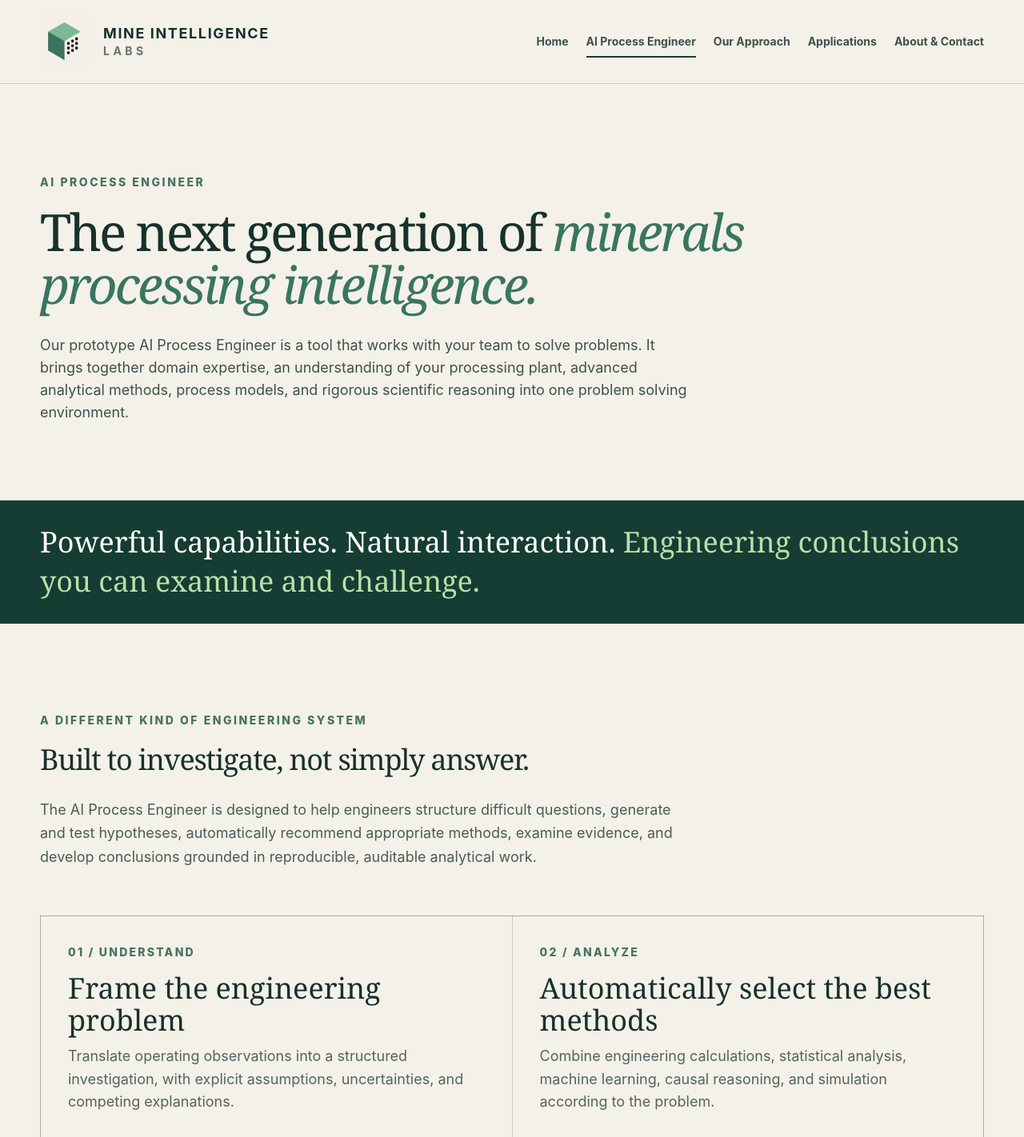
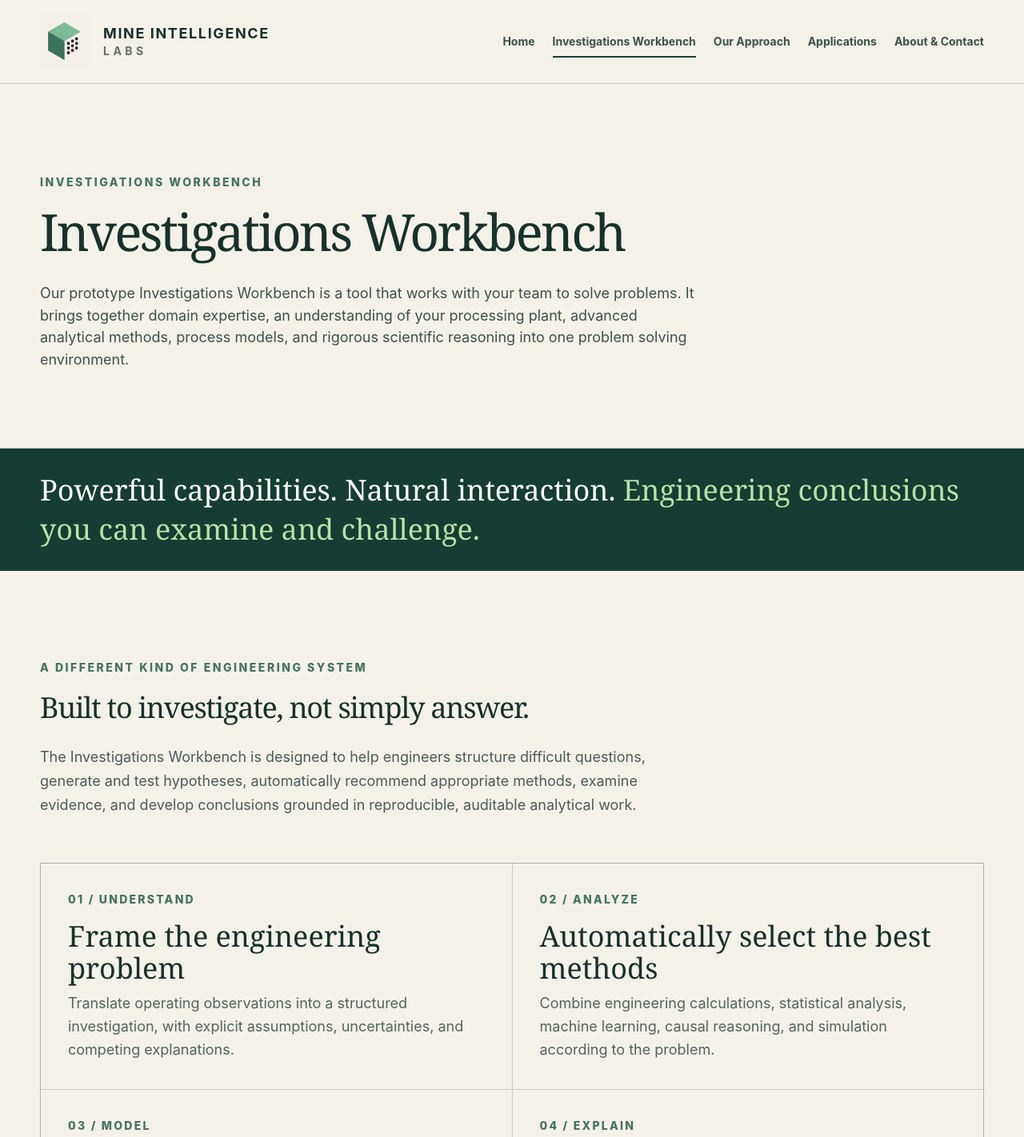
Before and after one commit to jacfourie-bot/mine-intelligence-labs-website, a plain HTML site: page process-engineer.html in a window 1280 px wide. Shown: the top 1422 px of the page at 80% size. Drawn offline with Linux system fonts and the light colour scheme.

Commit message:
Rename product page to Investigations Workbench

```diff
--- a/process-engineer.html
+++ b/process-engineer.html
@@ -1,7 +1,7 @@
-<!doctype html><html lang="en"><head><meta charset="utf-8"><meta name="viewport" content="width=device-width,initial-scale=1"><meta name="description" content="Frontier Mine Intelligence is a research-led AI process engineer for complex minerals processing investigations."><title>AI Process Engineer | Mine Intelligence Labs</title><link rel="stylesheet" href="assets/style.css"><link rel="icon" href="assets/mine-intelligence-logo.png" type="image/png"></head><body>
-<header><div class="nav"><a class="brand" href="index.html" aria-label="Mine Intelligence Labs home"><img class="mark" src="assets/mine-intelligence-logo.png" alt=""><span>MINE INTELLIGENCE<small>LABS</small></span></a><button class="menu" type="button" aria-label="Toggle navigation" aria-expanded="false">Menu ☰</button><nav class="links" aria-label="Main navigation"><a href="index.html">Home</a><a href="process-engineer.html" class="active" aria-current="page">AI Process Engineer</a><a href="approach.html">Our Approach</a><a href="applications.html">Applications</a><a href="about.html">About &amp; Contact</a></nav></div></header>
-<main><section class="page-hero"><div class="wrap"><p class="eyebrow">AI Process Engineer</p><h1>The next generation of <em>minerals processing intelligence.</em></h1><p class="intro">Our prototype AI Process Engineer is a tool that works with your team to solve problems. It brings together domain expertise, an understanding of your processing plant, advanced analytical methods, process models, and rigorous scientific reasoning into one problem solving environment.</p></div></section>
+<!doctype html><html lang="en"><head><meta charset="utf-8"><meta name="viewport" content="width=device-width,initial-scale=1"><meta name="description" content="Investigations Workbench is a research-led tool for complex minerals processing investigations."><title>Investigations Workbench | Mine Intelligence Labs</title><link rel="stylesheet" href="assets/style.css"><link rel="icon" href="assets/mine-intelligence-logo.png" type="image/png"></head><body>
+<header><div class="nav"><a class="brand" href="index.html" aria-label="Mine Intelligence Labs home"><img class="mark" src="assets/mine-intelligence-logo.png" alt=""><span>MINE INTELLIGENCE<small>LABS</small></span></a><button class="menu" type="button" aria-label="Toggle navigation" aria-expanded="false">Menu ☰</button><nav class="links" aria-label="Main navigation"><a href="index.html">Home</a><a href="process-engineer.html" class="active" aria-current="page">Investigations Workbench</a><a href="approach.html">Our Approach</a><a href="applications.html">Applications</a><a href="about.html">About &amp; Contact</a></nav></div></header>
+<main><section class="page-hero"><div class="wrap"><p class="eyebrow">Investigations Workbench</p><h1>Investigations Workbench</h1><p class="intro">Our prototype Investigations Workbench is a tool that works with your team to solve problems. It brings together domain expertise, an understanding of your processing plant, advanced analytical methods, process models, and rigorous scientific reasoning into one problem solving environment.</p></div></section>
 <div class="band"><div class="wrap"><p>Powerful capabilities. Natural interaction. <strong>Engineering conclusions you can examine and challenge.</strong></p></div></div>
-<section class="section"><div class="wrap"><p class="eyebrow">A different kind of engineering system</p><h2>Built to investigate, not simply answer.</h2><p class="lead">The AI Process Engineer is designed to help engineers structure difficult questions, generate and test hypotheses, automatically recommend appropriate methods, examine evidence, and develop conclusions grounded in reproducible, auditable analytical work.</p><div class="grid two"><article class="card"><div class="number">01 / UNDERSTAND</div><h3>Frame the engineering problem</h3><p>Translate operating observations into a structured investigation, with explicit assumptions, uncertainties, and competing explanations.</p></article><article class="card"><div class="number">02 / ANALYZE</div><h3>Automatically select the best methods</h3><p>Combine engineering calculations, statistical analysis, machine learning, causal reasoning, and simulation according to the problem.</p></article><article class="card"><div class="number">03 / MODEL</div><h3>Build fit-for-purpose representations</h3><p>Use the simplest process model capable of supporting reliable inference, increasing fidelity only where the investigation requires it.</p></article><article class="card"><div class="number">04 / EXPLAIN</div><h3>Make the analytical path visible</h3><p>Expose the evidence, calculations, model assumptions, and reasoning behind each conclusion so engineers can scrutinize the result.</p></article></div></div></section>
+<section class="section"><div class="wrap"><p class="eyebrow">A different kind of engineering system</p><h2>Built to investigate, not simply answer.</h2><p class="lead">The Investigations Workbench is designed to help engineers structure difficult questions, generate and test hypotheses, automatically recommend appropriate methods, examine evidence, and develop conclusions grounded in reproducible, auditable analytical work.</p><div class="grid two"><article class="card"><div class="number">01 / UNDERSTAND</div><h3>Frame the engineering problem</h3><p>Translate operating observations into a structured investigation, with explicit assumptions, uncertainties, and competing explanations.</p></article><article class="card"><div class="number">02 / ANALYZE</div><h3>Automatically select the best methods</h3><p>Combine engineering calculations, statistical analysis, machine learning, causal reasoning, and simulation according to the problem.</p></article><article class="card"><div class="number">03 / MODEL</div><h3>Build fit-for-purpose representations</h3><p>Use the simplest process model capable of supporting reliable inference, increasing fidelity only where the investigation requires it.</p></article><article class="card"><div class="number">04 / EXPLAIN</div><h3>Make the analytical path visible</h3><p>Expose the evidence, calculations, model assumptions, and reasoning behind each conclusion so engineers can scrutinize the result.</p></article></div></div></section>
 <section class="section alt"><div class="wrap"><div class="split"><div><p class="eyebrow">Designed for the engineer</p><p class="statement">Direct the work with a conversation, just like you would do with any expert team member.</p></div><div><p class="lead">Engineers can direct the investigation through natural interaction, challenge conclusions, introduce new evidence, and determine what should be tested next.</p><p class="lead">The objective is not autonomous decision-making. It is a more capable engineering partnership.</p></div></div></div></section></main>
-<footer class="footer"><div class="wrap"><div class="footer-top"><div><p class="eyebrow" style="color:#aad6a9">MINE INTELLIGENCE LABS</p><h2>Advancing the science of how minerals processing problems are solved.</h2><p>Research-driven engineering intelligence for complex processing challenges.</p></div><div class="footer-links"><a href="index.html">Home</a><a href="process-engineer.html">AI Process Engineer</a><a href="approach.html">Our Approach</a><a href="applications.html">Applications</a><a href="about.html">About &amp; Contact</a></div></div><div class="fine">© 2026 Mine Intelligence Labs · A research and development initiative of Mine Intelligence Group, Inc.</div></div></footer><script src="assets/site.js"></script></body></html>
+<footer class="footer"><div class="wrap"><div class="footer-top"><div><p class="eyebrow" style="color:#aad6a9">MINE INTELLIGENCE LABS</p><h2>Advancing the science of how minerals processing problems are solved.</h2><p>Research-driven engineering intelligence for complex processing challenges.</p></div><div class="footer-links"><a href="index.html">Home</a><a href="process-engineer.html">Investigations Workbench</a><a href="approach.html">Our Approach</a><a href="applications.html">Applications</a><a href="about.html">About &amp; Contact</a></div></div><div class="fine">© 2026 Mine Intelligence Labs · A research and development initiative of Mine Intelligence Group, Inc.</div></div></footer><script src="assets/site.js"></script></body></html>
```
